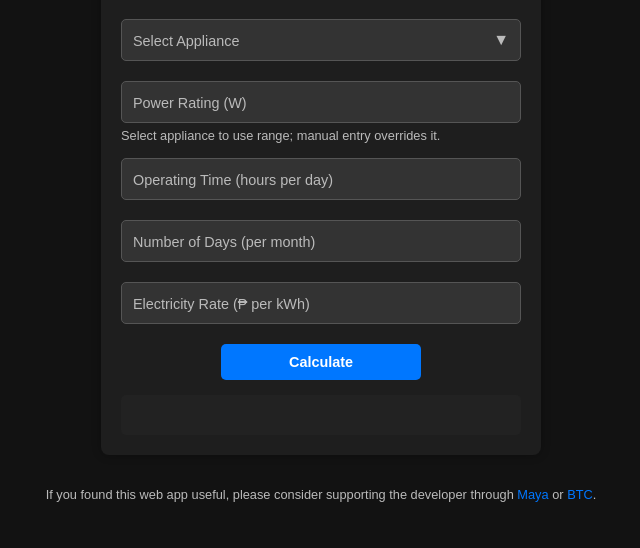
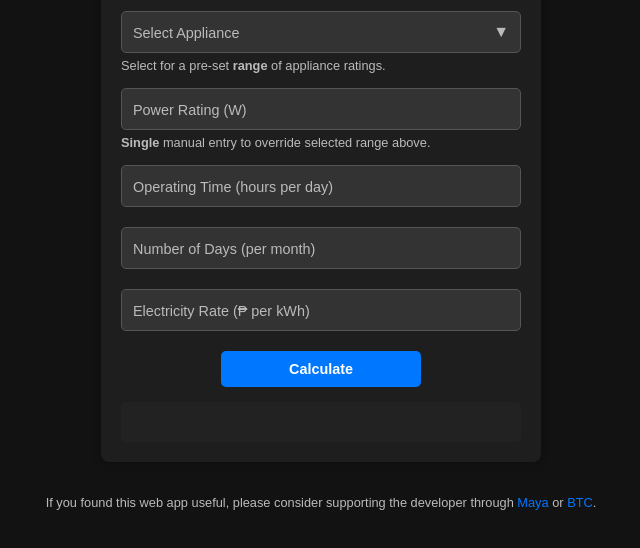
Before and after one commit to apelicano/power-consumption, a plain HTML site: page index.html in a window 1280 px wide. Shown: the part 188-736 px from the top of the page, without its empty margins (319-959 px from the left). Drawn offline with Linux system fonts and the light colour scheme.

Commit message:
redistribute powerHelper* tips

```diff
--- a/index.html
+++ b/index.html
@@ -18,13 +18,14 @@
         </select>
         <label for="appliance">Select Appliance</label>
       </div>
+      <small id="powerHelper0">Select for a pre-set <strong>range</strong> of appliance ratings.</small>
 
       <!-- Power Rating (W) -->
       <div class="floating-group">
         <input type="number" id="power" name="power" required placeholder=" " autocomplete="off">
         <label for="power">Power Rating (W)</label>
       </div>
-      <small id="powerHelper">Select appliance to use range; manual entry overrides it.</small>
+      <small id="powerHelper1"><strong>Single</strong> manual entry to override selected range above.</small>
 
       <!-- Operating Time (hours per day) -->
       <div class="floating-group">
```
